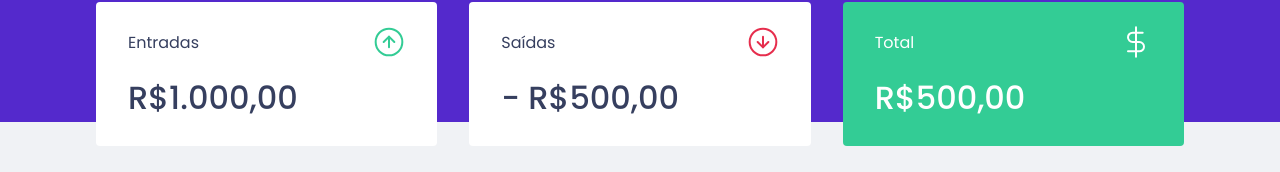
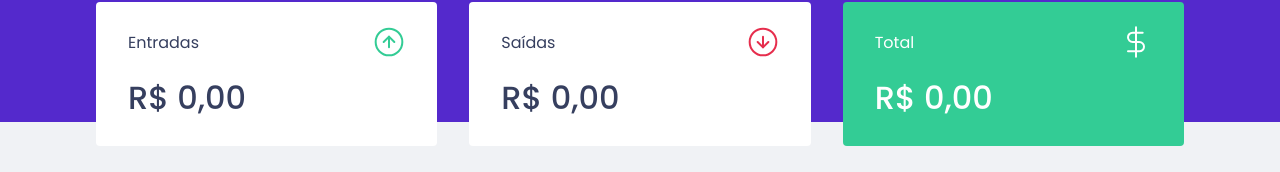
Before and after one commit to samuellalvs/dtmoney, a React (Create React App) app: page / in a window 1280 px wide. Shown: the part 150-322 px from the top of the page. Built offline with nearby package versions, Linux system fonts and the light colour scheme; no server answers; what miragejs would draw is missing.

Commit message:
:sparkles: Finalização do hook de transações

```diff
--- a/src/App.tsx
+++ b/src/App.tsx
@@ -4,7 +4,7 @@
 import { Header } from './components/Header';
 import { NewTransactionModal } from './components/NewTransactionModal';
 import { GlobalStyle } from './styles/global';
-import { TransactionsContext, TransactionsProvider } from './TransactionsContext';
+import { TransactionsProvider } from './hooks/useTransactions';
 
 
 export function App() {
--- a/src/TransactionsContext.tsx
+++ /dev/null
@@ -1,35 +0,0 @@
-import { createContext, useEffect, useState, ReactNode } from 'react';
-import { api } from './services/api';
-
-interface Transaction {
-    id: number;
-    title: string;
-    amount: number;
-    type: string;
-    category: string;
-    createdAt: string;
-}
-
-interface TransactionsProviderProps {
-    children: ReactNode;
-}
-
-export const TransactionsContext = createContext<Transaction[]>([]);
-
-export function TransactionsProvider({ children }: TransactionsProviderProps) {
-    const [transactions, setTransactions] = useState<Transaction[]>([]);
-
-
-    useEffect(() => {
-        api.get('/transactions')
-            .then(response => setTransactions(response.data.transactions));
-    }, []);
-
-    return (
-        <TransactionsContext.Provider value={transactions}>
-            {
-                children
-            }
-        </TransactionsContext.Provider>
-    )
-}
--- a/src/components/NewTransactionModal/index.tsx
+++ b/src/components/NewTransactionModal/index.tsx
@@ -5,9 +5,8 @@
 import closeImg from '../../assets/close.svg';
 import incomeImg from '../../assets/income.svg';
 import outcomeImg from '../../assets/outcome.svg';
-import { api } from "../../services/api";
 
-import { TransactionsContext } from "../../TransactionsContext";
+import { useTransactions } from "../../hooks/useTransactions";
 
 
 interface NewTransactionModalProps {
@@ -21,19 +20,23 @@
     const [value, setValue] = useState(0);
     const [category, setCategory] = useState('');
 
-    const transactions = useContext(TransactionsContext);
+    const { createTransaction } = useTransactions();
 
-    function handleCreateNewTransaction(event: FormEvent) {
+    async function handleCreateNewTransaction(event: FormEvent) {
         event.preventDefault();
 
-        const data = {
+        await createTransaction({
             title,
-            value,
+            amount: value,
             category,
             type
-        };
+        });
 
-        api.post('/transactions', data);
+        setTitle('');
+        setValue(0);
+        setCategory('');
+        setType('deposit');
+        onRequestClose();
     }
 
     return (
--- a/src/components/Summary/index.tsx
+++ b/src/components/Summary/index.tsx
@@ -4,12 +4,28 @@
 import outcomeImg from '../../assets/outcome.svg';
 import totalImg from '../../assets/total.svg';
 
-import { TransactionsContext } from '../../TransactionsContext';
+import { useTransactions } from '../../hooks/useTransactions';
 
 import { Container } from "./styles";
 
 export default function Summary() {
-    const data = useContext(TransactionsContext);
+    const { transactions } = useTransactions();
+
+    const summary = transactions.reduce((acc, transaction) => {
+        if (transaction.type === 'deposit') {
+            acc.deposits += transaction.amount;
+            acc.total += transaction.amount;
+        } else {
+            acc.withdraw += transaction.amount;
+            acc.total -= transaction.amount;
+        }
+
+        return acc;
+    }, {
+        deposits: 0,
+        withdraw: 0,
+        total: 0
+    });
 
     return (
         <Container>
@@ -20,7 +36,14 @@
                     </p>
                     <img src={incomeImg} alt="Entradas" />
                 </header>
-                <strong>R$1.000,00</strong>
+                <strong>
+                    {
+                        new Intl.NumberFormat('pt-BR', {
+                            style: 'currency',
+                            currency: 'BRL'
+                        }).format(summary.deposits)
+                    }
+                </strong>
             </div>
             <div>
                 <header>
@@ -29,7 +52,14 @@
                     </p>
                     <img src={outcomeImg} alt="Saídas" />
                 </header>
-                <strong> - R$500,00</strong>
+                <strong>
+                    {
+                        new Intl.NumberFormat('pt-BR', {
+                            style: 'currency',
+                            currency: 'BRL'
+                        }).format(summary.withdraw)
+                    }
+                </strong>
             </div>
             <div className="highlight-background">
                 <header>
@@ -38,7 +68,14 @@
                     </p>
                     <img src={totalImg} alt="Total" />
                 </header>
-                <strong>R$500,00</strong>
+                <strong>
+                    {
+                        new Intl.NumberFormat('pt-BR', {
+                            style: 'currency',
+                            currency: 'BRL'
+                        }).format(summary.total)
+                    }
+                </strong>
             </div>
         </Container>
     )
--- a/src/components/TransactionsTable/index.tsx
+++ b/src/components/TransactionsTable/index.tsx
@@ -1,6 +1,6 @@
 import { useContext } from "react";
 
-import { TransactionsContext } from "../../TransactionsContext";
+import { useTransactions } from "../../hooks/useTransactions";
 import { Container } from "./styles";
 
 interface Transaction {
@@ -13,7 +13,7 @@
 }
 
 export function TransactionsTable() {
-    const transactions = useContext(TransactionsContext);
+    const { transactions } = useTransactions();
 
     return (
         <Container>
--- /dev/null
+++ b/src/hooks/useTransactions.tsx
@@ -0,0 +1,63 @@
+import { createContext, useEffect, useState, ReactNode, useContext } from 'react';
+import { api } from '../services/api';
+
+interface Transaction {
+    id: number;
+    title: string;
+    amount: number;
+    type: string;
+    category: string;
+    createdAt: string;
+}
+
+interface TransactionsProviderProps {
+    children: ReactNode;
+}
+
+type TransactionInput = Omit<Transaction, 'id' | 'createdAt'>;
+
+interface TransactionsContextData {
+    transactions: Transaction[];
+    createTransaction: (transaction: TransactionInput) => Promise<void>;
+}
+
+const TransactionsContext = createContext<TransactionsContextData>({} as TransactionsContextData);
+
+export function TransactionsProvider({ children }: TransactionsProviderProps) {
+    const [transactions, setTransactions] = useState<Transaction[]>([]);
+
+    async function createTransaction(transactionInput: TransactionInput) {
+        const response = await api.post('/transactions', {
+            ...transactionInput,
+            createdAt: new Date(),
+        });
+        const { transaction } = response.data;
+
+        setTransactions([
+            ...transactions,
+            transaction
+        ]);
+    }
+
+    useEffect(() => {
+        api.get('/transactions')
+            .then(response => setTransactions(response.data.transactions));
+    }, []);
+
+    return (
+        <TransactionsContext.Provider value={{
+            transactions,
+            createTransaction
+        }}>
+            {
+                children
+            }
+        </TransactionsContext.Provider>
+    )
+}
+
+export function useTransactions() {
+    const context = useContext(TransactionsContext);
+
+    return context;
+}
```
